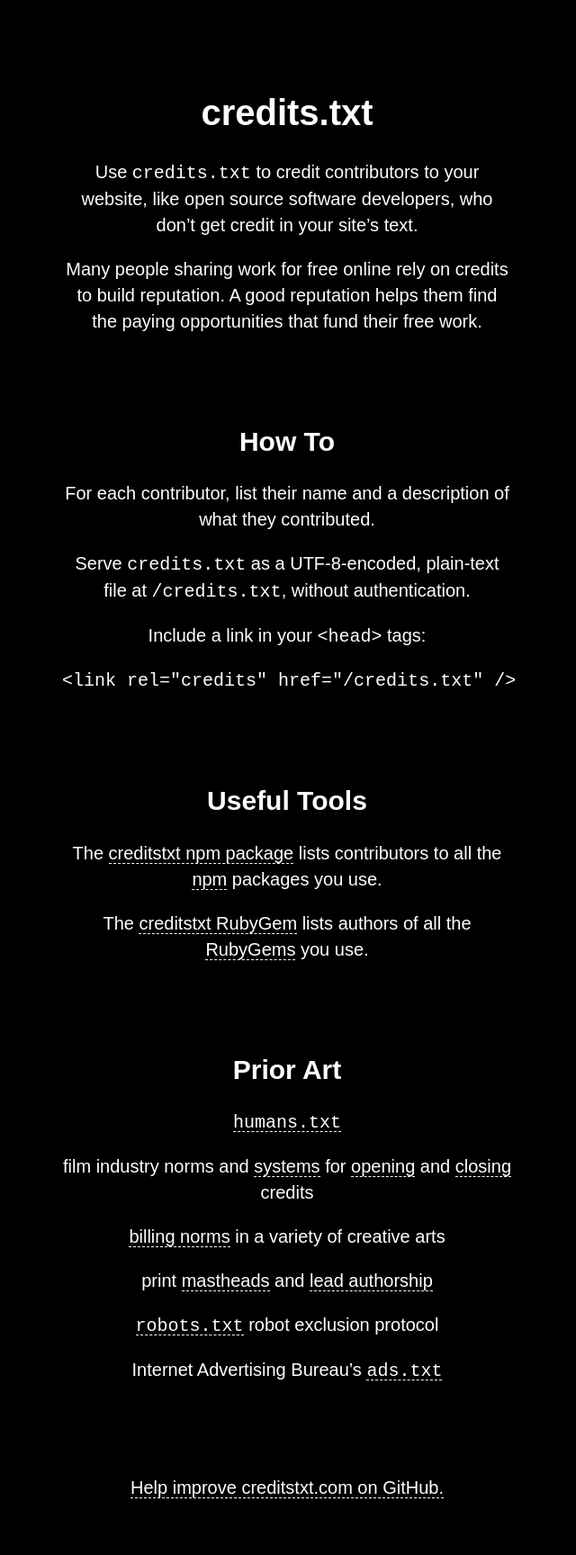
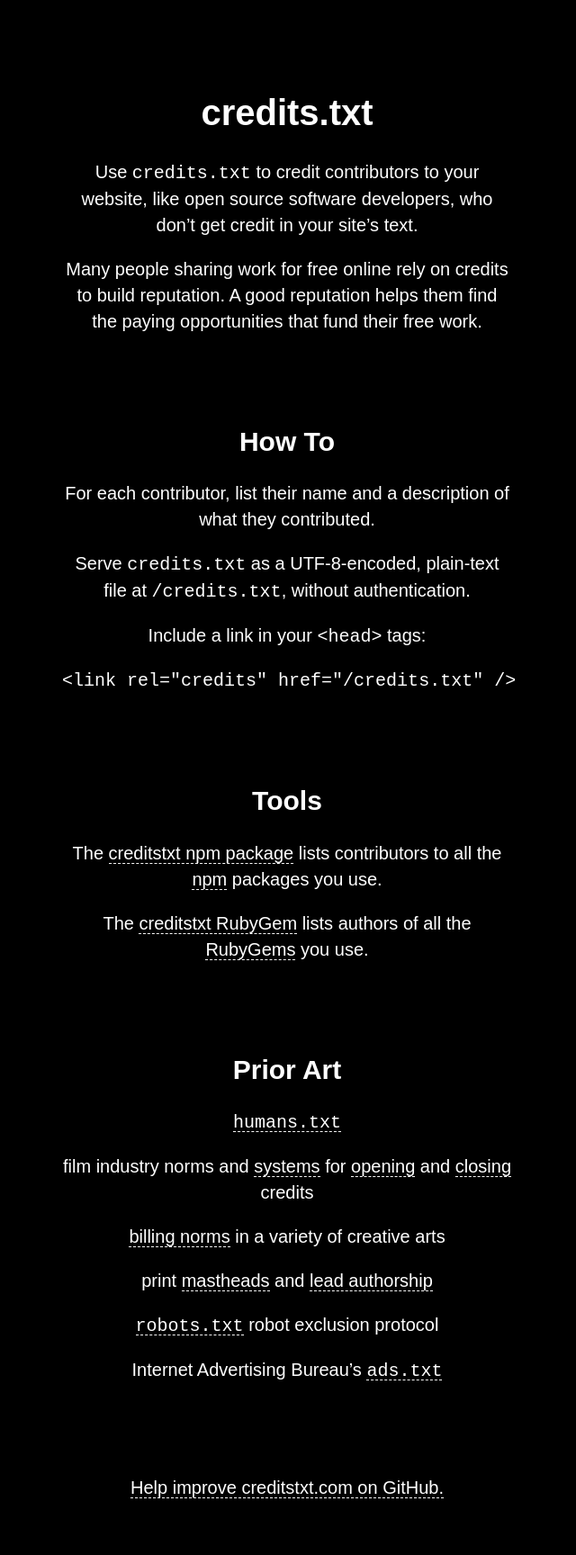
Before and after one commit to creditstxt/creditstxt.com, a Jekyll site: the page built from index.md, in a window 1280 px wide. Shown: the whole page at 90% size, without its empty margins (321-961 px from the left). Built offline with Jekyll 4.4.1, drawn with Linux system fonts in a browser that asks for light colours; our own code applies the rules of GitHub Pages for plain Markdown files.

Commit message:
Shorten "Useful Tools" to "Tools"

````diff
--- a/index.md
+++ b/index.md
@@ -14,7 +14,7 @@ Include a link in your `<head>` tags:
 <link rel="credits" href="/credits.txt" />
 ```
 
-## Useful Tools
+## Tools
 
 - The [creditstxt npm package](https://www.npmjs.com/package/creditstxt) lists contributors to all the [npm](https://www.npmjs.com) packages you use.
 
````
